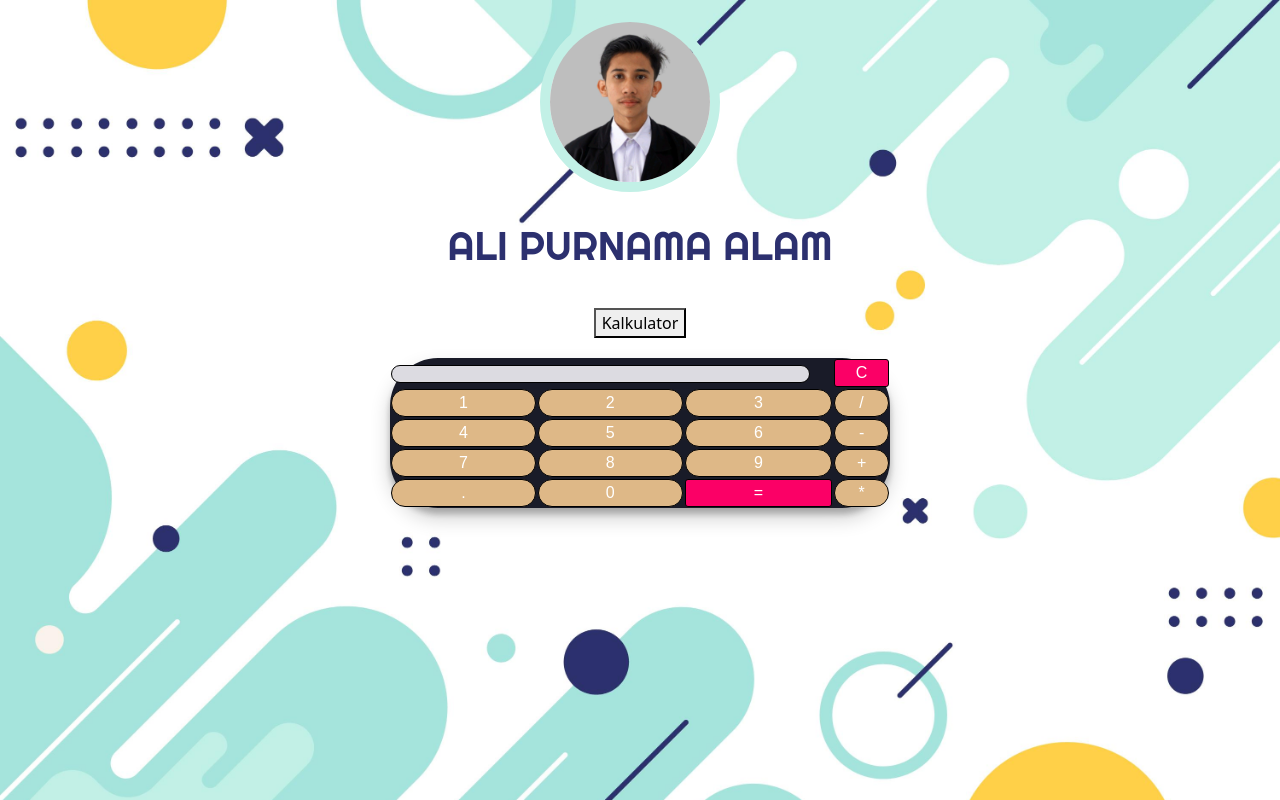
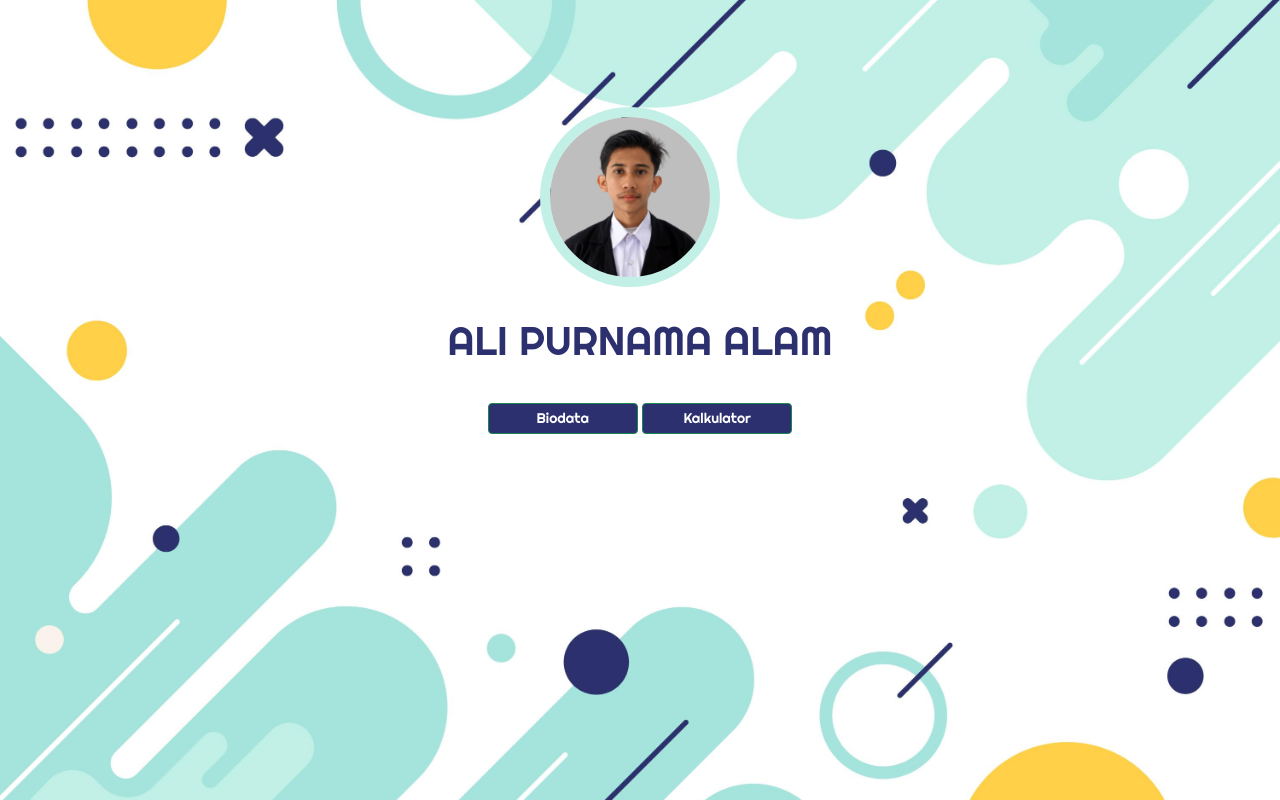
Before and after one commit to Alianama/Biodata-Project, a plain HTML site: page index.html in a window 1280 px wide. Drawn offline with nearby package versions, Linux system fonts and the light colour scheme.

Commit message:
Perubahan Style

```diff
--- a/JS/script.js
+++ b/JS/script.js
@@ -14,15 +14,17 @@ function calculate() {
 }
 
 //hideshow
-const calculator = document.getElementById("calculator");
-var display = 0;
-
 function hideshow() {
-  if (display == 1) {
-    calculator.style.display = "block";
-    display = 0;
+  var calculator = document.getElementById("calculator");
+  if (calculator.style.display === "none" || calculator.style.display === "") {
+    calculator.style.display = "table"; // Menampilkan tabel
+    setTimeout(function () {
+      calculator.style.opacity = 1; // Setelah muncul, atur opacity ke 1
+    }, 300);
   } else {
-    calculator.style.display = "none";
-    display = 1;
+    calculator.style.opacity = 0; // Mengurangi opacity menjadi 0
+    setTimeout(function () {
+      calculator.style.display = "none"; // Setelah opacity berkurang, sembunyikan tabel
+    }, 300);
   }
 }
--- a/Style/style.css
+++ b/Style/style.css
@@ -56,18 +56,17 @@ header h1 {
   opacity: 1;
 }
 
-.show-kalkulator {
+.custom-btn {
+  width: 150px;
 }
 
 /*Kalkulator CSS*/
 .calculator {
-  padding: 20px;
-  border-radius: 3em;
-  height: 600px;
-  width: 500px;
-  margin: 20px;
-  background-color: #191b28;
+  border-radius: 10px;
+  margin-top: 20px;
+  background-color: #2c306f;
   box-shadow: rgba(0, 0, 0, 0.19) 0px 10px 20px, rgba(0, 0, 0, 0.23) 0px 6px 6px;
+  transition: opacity 0.3s ease-in-out;
 }
 
 .display-box {
@@ -76,8 +75,8 @@ header h1 {
   border: solid black 0.5px;
   color: black;
   border-radius: 100px;
-  width: 95%;
-  height: 65%;
+  width: 100%;
+  height: 100%;
 }
 
 #btn {
@@ -87,7 +86,7 @@ header h1 {
 
 input[type="button"] {
   font-family: "Orbitron", sans-serif;
-  background-color: burlywood;
+  background-color: #c2f0e6;
   color: white;
   border: solid black 0.5px;
   width: 100%;
--- a/index.html
+++ b/index.html
@@ -33,9 +33,24 @@
       </div>
       <h1>ALI PURNAMA ALAM</h1>
     </header>
-    <main></main>
-    <button onclick="hideshow()" id="show-kalkulator">Kalkulator</button>
-    <table id="calculator" class="calculator">
+    <main>
+      <button
+        class="btn btn-sm btn-success custom-btn"
+        style="background-color: #2c306f"
+        id="show-biodata"
+      >
+        Biodata
+      </button>
+      <button
+        class="btn btn-sm btn-success custom-btn"
+        onclick="hideshow()"
+        style="background-color: #2c306f"
+        id="show-kalkulator"
+      >
+        Kalkulator
+      </button>
+    </main>
+    <table id="calculator" class="calculator" style="display: none">
       <tr>
         <td colspan="3">
           <input class="display-box" type="text" id="result" />
--- a/kalkulator/style.css
+++ /dev/null
@@ -1,44 +0,0 @@
-@import url("https://fonts.googleapis.com/css2?family=Orbitron&display=swap");
-
-.calculator {
-  padding: 20px;
-  border-radius: 3em;
-  height: 500px;
-  width: 400px;
-  margin: auto;
-  background-color: #191b28;
-  box-shadow: rgba(0, 0, 0, 0.19) 0px 10px 20px, rgba(0, 0, 0, 0.23) 0px 6px 6px;
-}
-
-.display-box {
-  font-family: "Orbitron", sans-serif;
-  background-color: #dcdbe1;
-  border: solid black 0.5px;
-  color: black;
-  border-radius: 100px;
-  width: 95%;
-  height: 65%;
-}
-
-#btn {
-  background-color: #fb0066;
-  border-radius: 3px;
-}
-
-input[type="button"] {
-  font-family: "Orbitron", sans-serif;
-  background-color: burlywood;
-  color: white;
-  border: solid black 0.5px;
-  width: 100%;
-  border-radius: 130px;
-  height: 70%;
-  outline: none;
-}
-
-input:active[type="button"] {
-  background: #e5e5e5;
-  -webkit-box-shadow: inset 0px 0px 5px #c1c1c1;
-  -moz-box-shadow: inset 0px 0px 5px #c1c1c1;
-  box-shadow: inset 0px 0px 5px #c1c1c1;
-}
```
Also changed, not shown: kalkulator/index.html (deleted, +0 -54 lines), kalkulator/script.js (deleted, +0 -16 lines).
